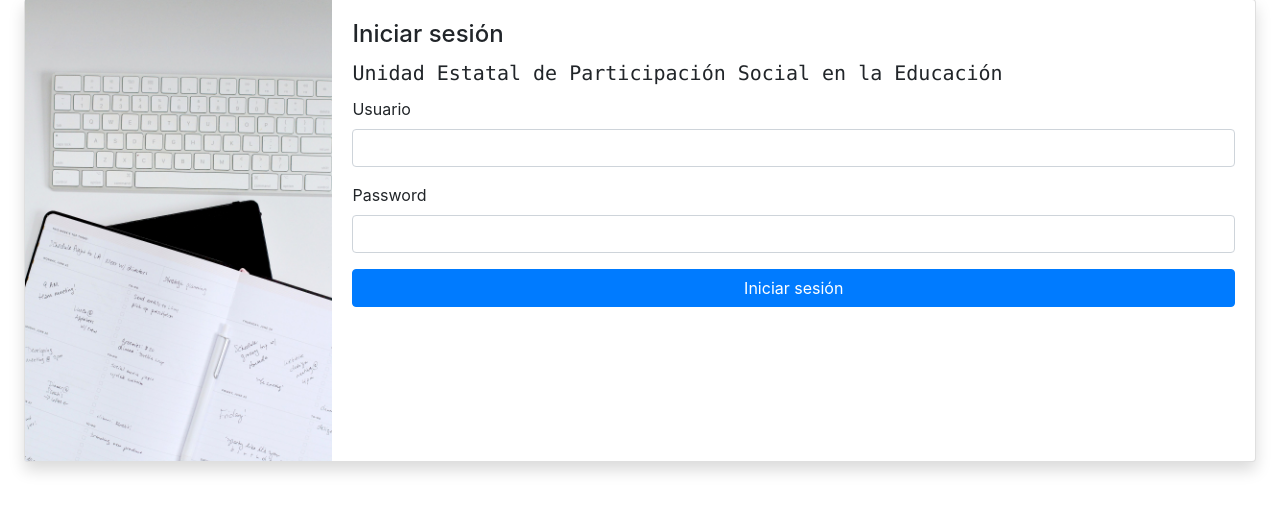
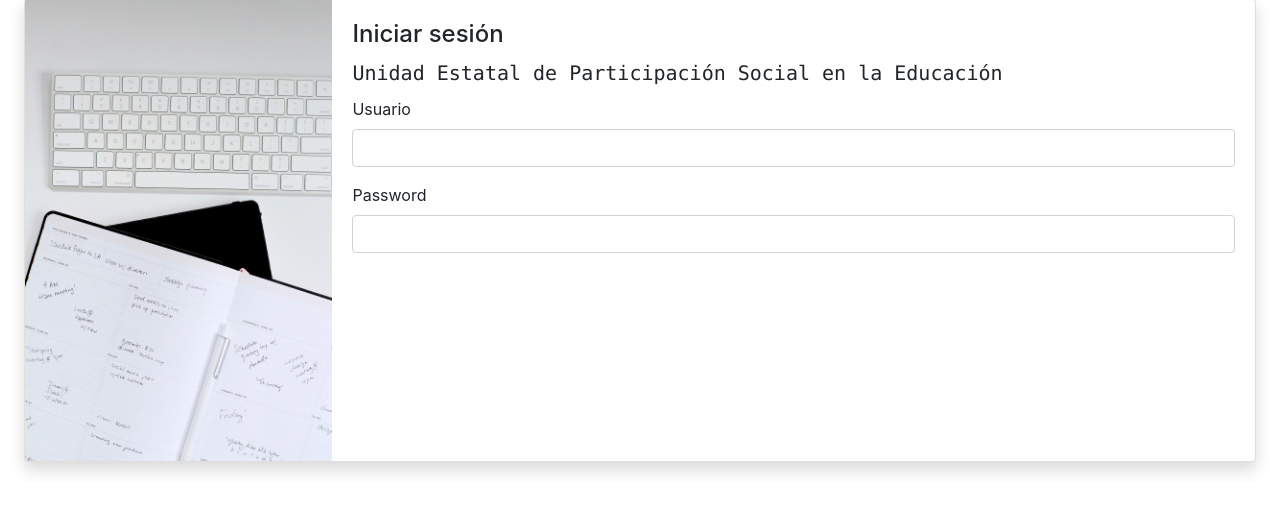
Before and after one commit to OscarAMM/cepse_site, a CodeIgniter app: page /cepse/auth/login in a window 1280 px wide. Shown: the part 222-734 px from the top of the page. Run offline with CodeIgniter, Linux system fonts and the light colour scheme; some libraries are stand-ins or nearby versions.

Commit message:
Auth view. Deleted submit button

```diff
--- a/application/views/auth/login.php
+++ b/application/views/auth/login.php
@@ -60,8 +60,7 @@
                                             <input type="password" name="password" id="password" class="form-control">
                                         </div>
                                         <div class="form-group">
-                                            <button type="submit" class="btn btn-primary  btn-block">Iniciar
-                                                sesión</button>
+
                                         </div>
                                     </form>
                                 </div>
```
